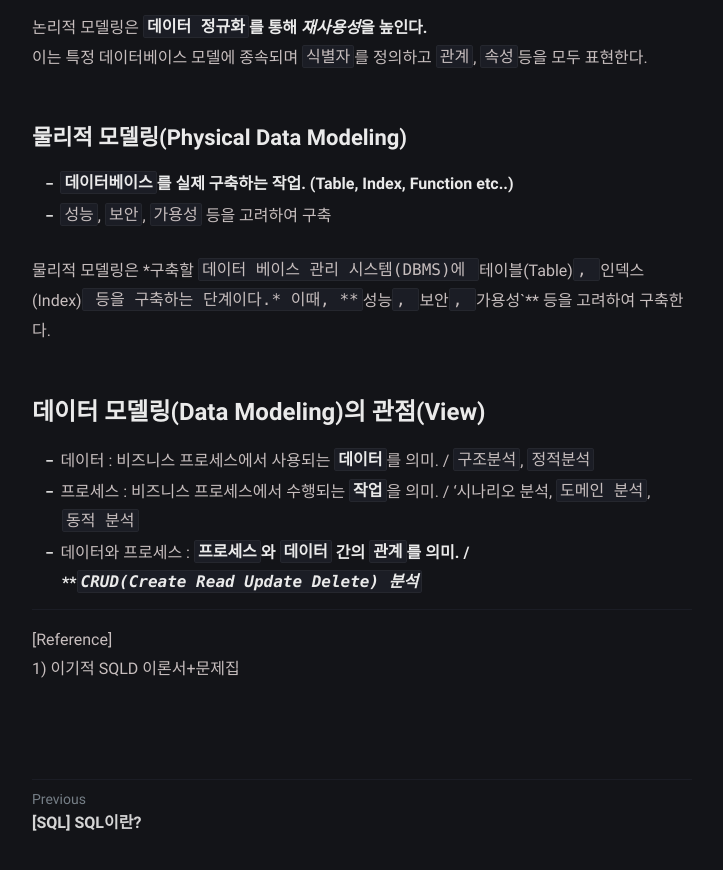
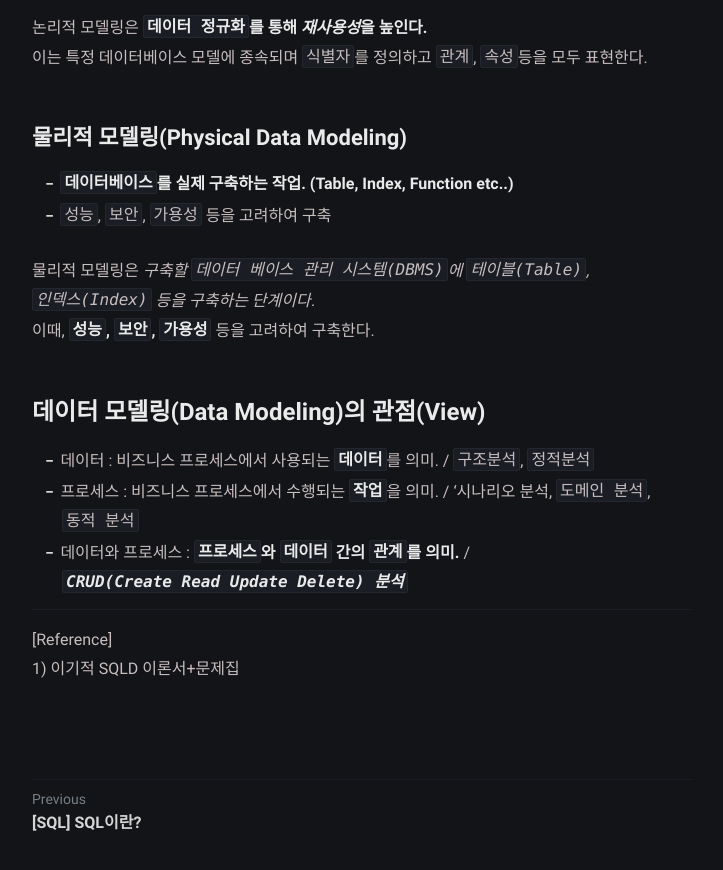
Before and after one commit to YunDaeHyeon/YunDaeHyeon.github.io, a Jekyll site: the page built from _posts/SQL/2022-09-29-sql-post12.md, in a window 1280 px wide and 900 px high, scrolled down 1985 px. Shown: the top 870 px of the window, without its empty margins (278-1001 px from the left). Built offline with Jekyll 4.4.1, drawn with Linux system fonts in a browser that asks for light colours; comment, search, counter and statistics services are not loaded.

```diff
--- a/_posts/SQL/2022-09-29-sql-post12.md
+++ b/_posts/SQL/2022-09-29-sql-post12.md
@@ -49,13 +49,13 @@ tags: [sql]
 - **`데이터베이스`를 실제 구축하는 작업. (Table, Index, Function etc..)**
 - `성능`, `보안`, `가용성` 등을 고려하여 구축
 
-물리적 모델링은 *구축할 `데이터 베이스 관리 시스템(DBMS)에 `테이블(Table)`, `인덱스(Index)` 등을 구축하는 단계이다.*
+물리적 모델링은 *구축할 `데이터 베이스 관리 시스템(DBMS)`에 `테이블(Table)`, `인덱스(Index)` 등을 구축하는 단계이다.*
 이때, **`성능`, `보안`, `가용성`** 등을 고려하여 구축한다.
 
 # 데이터 모델링(Data Modeling)의 관점(View)
 - 데이터 : 비즈니스 프로세스에서 사용되는 **`데이터`**를 의미. / `구조분석`, `정적분석`
 - 프로세스 : 비즈니스 프로세스에서 수행되는 **`작업`**을 의미. / '시나리오 분석, `도메인 분석`, `동적 분석`
-- 데이터와 프로세스 : **`프로세스`와 `데이터` 간의 `관계`를 의미. / ***`CRUD(Create Read Update Delete) 분석`***
+- 데이터와 프로세스 : **`프로세스`와 `데이터` 간의 `관계`를 의미.** / ***`CRUD(Create Read Update Delete) 분석`***
 
 
 ---
```
